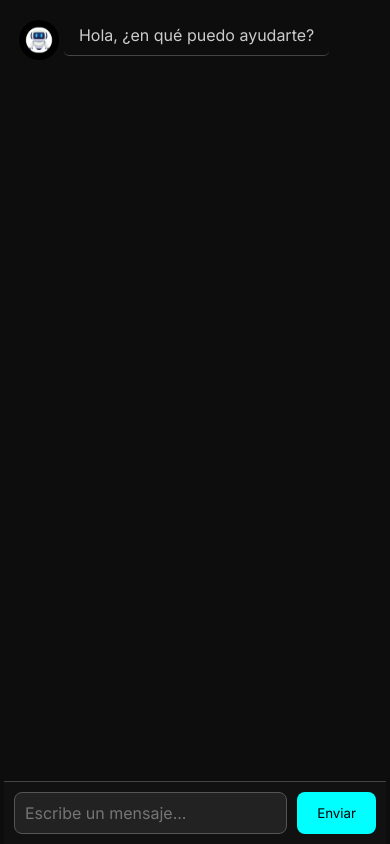
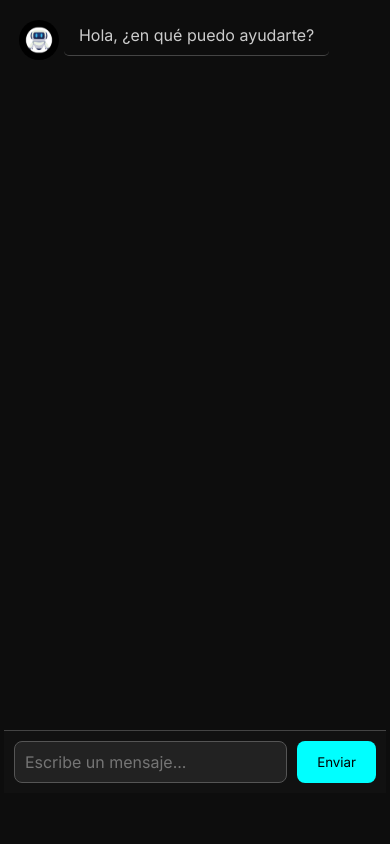
Before and after one commit to chatbot-poli/main, a Flask app: page / in a window 390 px wide. Run offline with Flask 3, Linux system fonts and the light colour scheme.

Commit message:
Update index.html

```diff
--- a/templates/index.html
+++ b/templates/index.html
@@ -206,6 +206,7 @@
             }
             .chat-container {
                 padding: 0;
+                height: 94%;
             }
         }
     </style>
```
